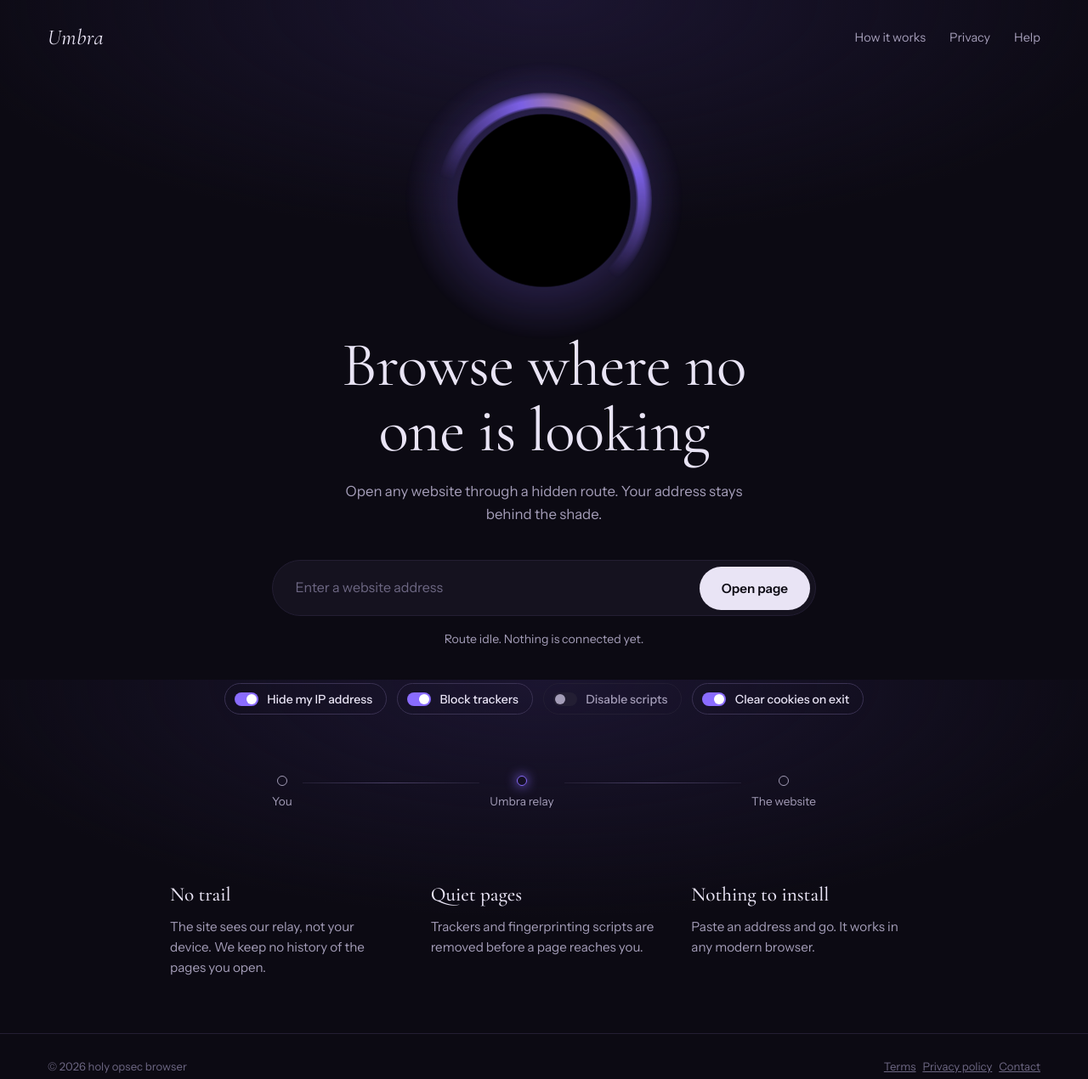
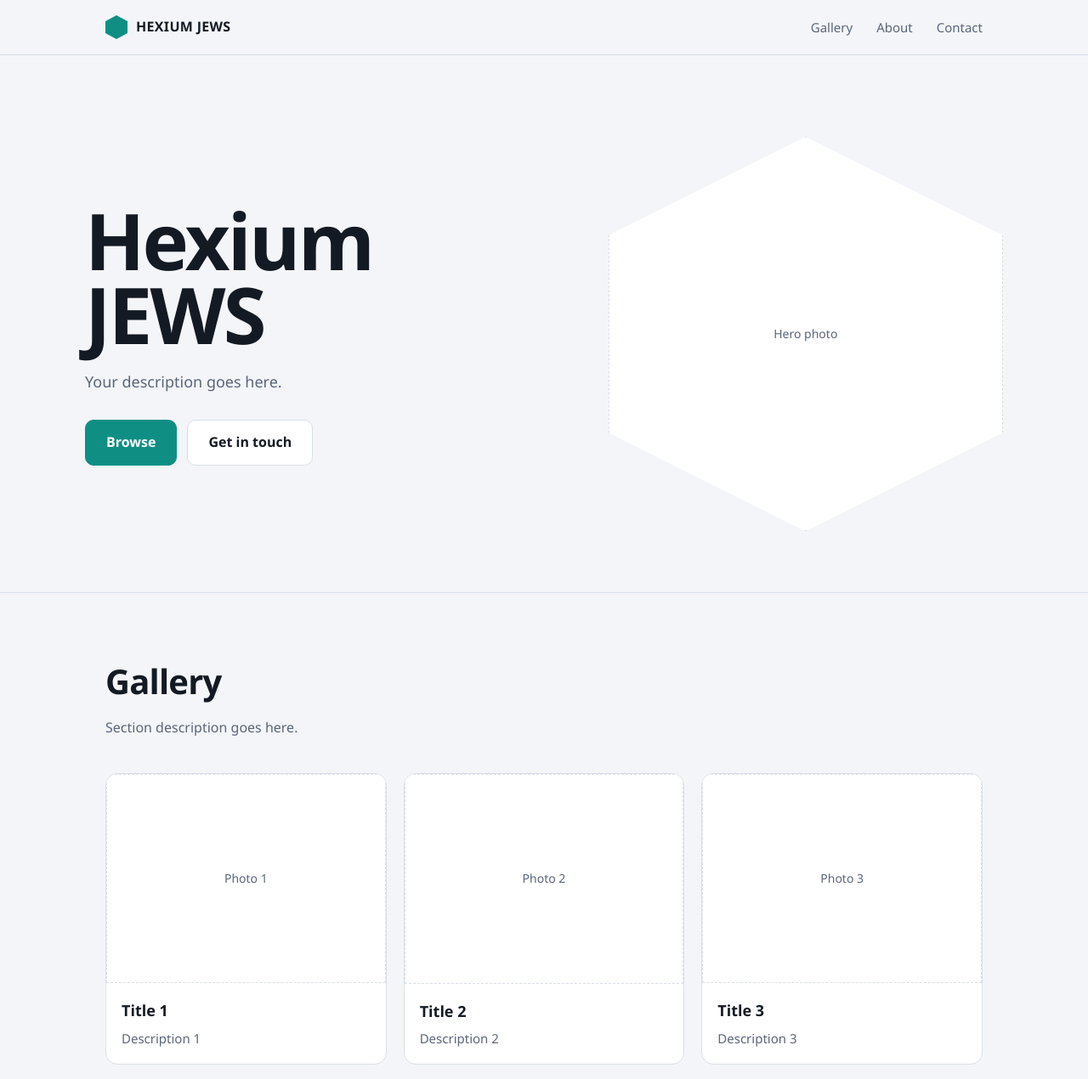
Before and after one commit to icecubephobia-web/my-website, a plain HTML site: page index.html in a window 1280 px wide. Shown: the top 1270 px of the page at 85% size. Drawn offline with nearby package versions, Linux system fonts and the light colour scheme.

Commit message:
Update index.html

```diff
--- a/index.html
+++ b/index.html
@@ -1,310 +1,150 @@
 <!DOCTYPE html>
 <html lang="en">
 <head>
-<meta charset="utf-8">
+<meta charset="UTF-8">
 <meta name="viewport" content="width=device-width, initial-scale=1">
-<title> holy opsec proxy – made by cole </title>
-<link rel="preconnect" href="https://fonts.googleapis.com">
-<link rel="preconnect" href="https://fonts.gstatic.com" crossorigin>
-<link href="https://fonts.googleapis.com/css2?family=Cormorant+Garamond:ital,wght@0,400;0,500;1,400;1,500&family=Instrument+Sans:wght@400;500;600&display=swap" rel="stylesheet">
+<title>Hexium JEWS</title>
 <style>
-  :root {
-    --void: #0c0a13;
-    --shade: #15121f;
-    --veil: #231e33;
-    --mist: #a49db8;
-    --moon: #e9e4f5;
-    --glow: #8a6cff;
-    --ember: #d9a66b;
-    --serif: "Cormorant Garamond", "Iowan Old Style", Georgia, serif;
-    --sans: "Instrument Sans", system-ui, -apple-system, "Segoe UI", sans-serif;
-    color-scheme: dark;
+  :root{
+    --bg:#0e1116; --surface:#171c24; --line:#2a3240; --text:#e8ecf2; --muted:#8e99ab;
+    --accent:#4fd1c5; --accent-ink:#06211e;
+    color-scheme:dark;
   }
-  * { box-sizing: border-box; margin: 0; }
-  html { height: 100%; }
-  body {
-    min-height: 100%;
-    background:
-      radial-gradient(ellipse 80% 50% at 50% 0%, #1b1530 0%, transparent 70%),
-      var(--void);
-    color: var(--moon);
-    font-family: var(--sans);
-    line-height: 1.6;
-    display: flex;
-    flex-direction: column;
-    padding: env(safe-area-inset-top, 0) 0 env(safe-area-inset-bottom, 0);
-    overflow-x: hidden;
+  @media (prefers-color-scheme: light){
+    :root:not([data-theme="dark"]){
+      --bg:#f3f5f8; --surface:#ffffff; --line:#d9dfe8; --text:#141a23; --muted:#5b667a;
+      --accent:#0f8f84; --accent-ink:#ffffff; color-scheme:light;
+    }
   }
-  a { color: inherit; }
-  :focus-visible { outline: 2px solid var(--ember); outline-offset: 3px; border-radius: 6px; }
+  *{box-sizing:border-box;margin:0}
+  html{scroll-behavior:smooth}
+  body{background:var(--bg);color:var(--text);font:16px/1.6 "Segoe UI",system-ui,-apple-system,sans-serif}
+  a{color:inherit;text-decoration:none}
+  :focus-visible{outline:2px solid var(--accent);outline-offset:3px}
+  .wrap{max-width:1080px;margin:0 auto;padding:0 24px}
 
-  header {
-    display: flex; justify-content: space-between; align-items: center;
-    padding: 1.5rem clamp(1.25rem, 5vw, 3.5rem);
-  }
-  .brand { font-family: var(--serif); font-size: 1.6rem; font-style: italic; letter-spacing: .02em; text-decoration: none; }
-  nav { display: flex; gap: 1.75rem; font-size: .9rem; color: var(--mist); }
-  nav a { text-decoration: none; transition: color .2s; }
-  nav a:hover { color: var(--moon); }
+  /* NAV */
+  nav{position:sticky;top:0;z-index:10;background:color-mix(in srgb,var(--bg) 88%,transparent);backdrop-filter:blur(10px);border-bottom:1px solid var(--line)}
+  nav .wrap{display:flex;align-items:center;justify-content:space-between;height:64px}
+  .logo{display:flex;align-items:center;gap:10px;font-weight:800;letter-spacing:.02em}
+  .hex{width:26px;height:28px;background:var(--accent);clip-path:polygon(50% 0,100% 25%,100% 75%,50% 100%,0 75%,0 25%)}
+  nav ul{display:flex;gap:28px;list-style:none;color:var(--muted);font-size:15px}
+  nav ul a:hover{color:var(--text)}
+  @media(max-width:640px){nav ul{display:none}}
 
-  main { flex: 1; display: flex; flex-direction: column; align-items: center; padding: 2rem 1.25rem 4rem; text-align: center; }
+  /* HERO */
+  .hero{padding:96px 0 72px;display:grid;grid-template-columns:1.1fr .9fr;gap:48px;align-items:center}
+  .hero h1{font-size:clamp(44px,8vw,92px);line-height:.95;font-weight:900;letter-spacing:-.03em}
+  .hero p{margin:22px 0 30px;color:var(--muted);max-width:46ch;font-size:18px}
+  .btns{display:flex;gap:12px;flex-wrap:wrap}
+  .btn{padding:13px 24px;border-radius:10px;font-weight:700;border:1px solid var(--line);background:var(--surface);cursor:pointer;font:inherit;font-weight:700;color:var(--text)}
+  .btn.primary{background:var(--accent);color:var(--accent-ink);border-color:var(--accent)}
+  .btn:hover{filter:brightness(1.1)}
+  .hero-img{aspect-ratio:1;clip-path:polygon(50% 0,100% 25%,100% 75%,50% 100%,0 75%,0 25%)}
+  @media(max-width:800px){.hero{grid-template-columns:1fr;padding-top:56px}.hero-img{max-width:360px}}
 
-  /* The one memorable thing: the eclipse */
-  .eclipse {
-    position: relative;
-    width: clamp(150px, 26vw, 230px);
-    aspect-ratio: 1;
-    border-radius: 50%;
-    background: radial-gradient(circle at 50% 50%, #000 0 62%, transparent 63%);
-    margin-bottom: 2.5rem;
-  }
-  .eclipse::before {
-    content: ""; position: absolute; inset: -4%;
-    border-radius: 50%;
-    background: conic-gradient(from 210deg, transparent 0 20%, var(--glow) 38%, var(--ember) 50%, var(--glow) 62%, transparent 80%);
-    -webkit-mask: radial-gradient(circle, transparent 0 60%, #000 62% 66%, transparent 74%);
-            mask: radial-gradient(circle, transparent 0 60%, #000 62% 66%, transparent 74%);
-    filter: blur(1.5px);
-    animation: breathe 7s ease-in-out infinite;
-  }
-  .eclipse::after {
-    content: ""; position: absolute; inset: -30%;
-    border-radius: 50%;
-    background: radial-gradient(circle, rgba(138,108,255,.28) 0 30%, transparent 62%);
-    z-index: -1;
-    animation: breathe 7s ease-in-out infinite;
-  }
-  @keyframes breathe { 0%,100% { opacity: .65; transform: scale(1); } 50% { opacity: 1; transform: scale(1.04); } }
+  /* PLACEHOLDER IMAGE (replace the .ph div with <img src="your-photo.jpg" alt="..."> ) */
+  .ph{background:var(--surface);display:grid;place-items:center;color:var(--muted);font-size:14px;border:1px dashed var(--line);width:100%;height:100%}
+  img{display:block;width:100%;height:100%;object-fit:cover}
 
-  h1 {
-    font-family: var(--serif);
-    font-weight: 400;
-    font-size: clamp(2.4rem, 6.5vw, 4.6rem);
-    line-height: 1.05;
-    letter-spacing: -.01em;
-    max-width: 15ch;
-  }
-  .lede { color: var(--mist); max-width: 44ch; margin-top: 1.25rem; font-size: 1.05rem; }
+  /* SECTIONS */
+  section{padding:72px 0;border-top:1px solid var(--line)}
+  h2{font-size:clamp(28px,4vw,40px);letter-spacing:-.02em;margin-bottom:10px}
+  .lead{color:var(--muted);max-width:58ch;margin-bottom:40px}
 
-  form {
-    width: min(100%, 640px);
-    margin-top: 2.5rem;
-    display: flex;
-    background: var(--shade);
-    border: 1px solid var(--veil);
-    border-radius: 999px;
-    padding: .4rem;
-    transition: border-color .25s, box-shadow .25s;
-  }
-  form:focus-within { border-color: var(--glow); box-shadow: 0 0 0 4px rgba(138,108,255,.16), 0 10px 60px rgba(138,108,255,.18); }
-  input[type="text"] {
-    flex: 1; min-width: 0;
-    background: transparent; border: 0; outline: 0;
-    color: var(--moon); font: inherit; font-size: 1rem;
-    padding: .8rem 1.25rem;
-  }
-  input::placeholder { color: #6d6783; }
-  button.go {
-    border: 0; cursor: pointer;
-    background: var(--moon); color: var(--void);
-    font: 600 .95rem var(--sans);
-    padding: .8rem 1.6rem; border-radius: 999px;
-    transition: background .2s, transform .1s;
-  }
-  button.go:hover { background: #fff; }
-  button.go:active { transform: scale(.97); }
+  .grid{display:grid;grid-template-columns:repeat(auto-fill,minmax(250px,1fr));gap:20px}
+  .card{background:var(--surface);border:1px solid var(--line);border-radius:14px;overflow:hidden;transition:transform .2s,border-color .2s}
+  .card:hover{transform:translateY(-3px);border-color:var(--accent)}
+  .card .thumb{aspect-ratio:4/3}
+  .card .body{padding:18px}
+  .card h3{font-size:18px;margin-bottom:6px}
+  .card p{color:var(--muted);font-size:15px}
 
-  .status { margin-top: 1rem; font-size: .88rem; color: var(--mist); min-height: 1.4em; }
-  .status.live { color: var(--ember); }
+  .about{display:grid;grid-template-columns:1fr 1fr;gap:48px;align-items:center}
+  .about .pic{aspect-ratio:4/3;border-radius:14px;overflow:hidden}
+  @media(max-width:800px){.about{grid-template-columns:1fr}}
 
-  .options {
-    margin-top: 2.5rem;
-    display: flex; flex-wrap: wrap; justify-content: center; gap: .75rem;
-  }
-  .opt {
-    display: flex; align-items: center; gap: .65rem;
-    background: transparent; color: var(--mist);
-    border: 1px solid var(--veil); border-radius: 999px;
-    padding: .55rem 1rem .55rem .7rem;
-    font: 500 .88rem var(--sans); cursor: pointer;
-    transition: border-color .2s, color .2s;
-  }
-  .opt:hover { border-color: #3a3252; color: var(--moon); }
-  .opt .sw { width: 28px; height: 16px; border-radius: 99px; background: var(--veil); position: relative; transition: background .2s; }
-  .opt .sw::after { content: ""; position: absolute; top: 2px; left: 2px; width: 12px; height: 12px; border-radius: 50%; background: var(--mist); transition: transform .2s, background .2s; }
-  .opt[aria-pressed="true"] { color: var(--moon); border-color: #3a3252; }
-  .opt[aria-pressed="true"] .sw { background: var(--glow); }
-  .opt[aria-pressed="true"] .sw::after { transform: translateX(12px); background: #fff; }
+  /* CONTACT */
+  .contact{display:grid;gap:14px;max-width:480px}
+  input,textarea{width:100%;padding:13px 14px;border-radius:10px;border:1px solid var(--line);background:var(--surface);color:var(--text);font:inherit}
+  textarea{min-height:120px;resize:vertical}
 
-  /* Route: a genuine sequence of hops */
-  .route {
-    margin-top: 4.5rem; width: min(100%, 640px);
-    display: grid; grid-template-columns: auto 1fr auto 1fr auto; align-items: center; gap: .75rem;
-    font-size: .85rem; color: var(--mist);
-  }
-  .node { display: flex; flex-direction: column; align-items: center; gap: .5rem; }
-  .node i { width: 12px; height: 12px; border-radius: 50%; border: 1.5px solid var(--mist); display: block; }
-  .node.mid i { border-color: var(--glow); box-shadow: 0 0 14px var(--glow); }
-  .line { height: 1px; background: linear-gradient(90deg, var(--veil), #4a4066, var(--veil)); margin-bottom: 1.6rem; }
-
-  .facts {
-    margin-top: 5rem; width: min(100%, 880px);
-    display: grid; grid-template-columns: repeat(auto-fit, minmax(230px, 1fr)); gap: 2.5rem;
-    text-align: left;
-  }
-  .facts h2 { font-family: var(--serif); font-weight: 500; font-size: 1.45rem; margin-bottom: .4rem; }
-  .facts p { color: var(--mist); font-size: .95rem; }
-
-  footer {
-    padding: 1.75rem clamp(1.25rem, 5vw, 3.5rem);
-    border-top: 1px solid var(--veil);
-    display: flex; flex-wrap: wrap; gap: 1rem; justify-content: space-between;
-    font-size: .82rem; color: #6d6783;
-  }
-
-  @media (max-width: 560px) {
-    nav { gap: 1rem; }
-    form { flex-direction: column; border-radius: 22px; }
-    button.go { width: 100%; }
-    input[type="text"] { text-align: center; }
-  }
-  @media (prefers-reduced-motion: reduce) {
-    .eclipse::before, .eclipse::after { animation: none; }
-    * { transition: none !important; }
-  }
+  footer{border-top:1px solid var(--line);padding:32px 0;color:var(--muted);font-size:14px}
+  footer .wrap{display:flex;justify-content:space-between;flex-wrap:wrap;gap:12px}
+  @media(prefers-reduced-motion:reduce){*{transition:none!important;scroll-behavior:auto!important}}
 </style>
 </head>
 <body>
 
-<header>
-  <a class="brand" href="#">Umbra</a>
-  <nav>
-    <a href="#how">How it works</a>
-    <a href="#privacy">Privacy</a>
-    <a href="#help">Help</a>
-  </nav>
-</header>
+<nav>
+  <div class="wrap">
+    <a href="#top" class="logo"><span class="hex"></span>HEXIUM JEWS</a>
+    <ul>
+      <li><a href="#gallery">Gallery</a></li>
+      <li><a href="#about">About</a></li>
+      <li><a href="#contact">Contact</a></li>
+    </ul>
+  </div>
+</nav>
 
-<main>
-  <div class="eclipse" aria-hidden="true"></div>
-
-  <h1>Browse where no one is looking</h1>
-  <p class="lede">Open any website through a hidden route. Your address stays behind the shade.</p>
-
-  <form id="proxy-form" autocomplete="off">
-    <label for="url" style="position:absolute;left:-9999px">Website address</label>
-    <input type="text" id="url" name="url" placeholder="Enter a website address" spellcheck="false" inputmode="url">
-    <button class="go" type="submit">Open page</button>
-  </form>
-  <p class="status" id="status" role="status">Route idle. Nothing is connected yet.</p>
-<div id="browser-view" style="
-  display:none;
-  width:min(100%, 1000px);
-  height:650px;
-  margin-top:30px;
-  border:1px solid #3a3252;
-  border-radius:16px;
-  overflow:hidden;
-">
-  <iframe
-    id="proxy-frame"
-    title="Umbra webpage viewer"
-    sandbox=""
-    style="width:100%;height:100%;border:0;background:white;"
-  ></iframe>
-</div>
-  <div class="options" role="group" aria-label="Privacy options">
-    <button type="button" class="opt" aria-pressed="true" data-opt="mask"><span class="sw"></span>Hide my IP address</button>
-    <button type="button" class="opt" aria-pressed="true" data-opt="trackers"><span class="sw"></span>Block trackers</button>
-    <button type="button" class="opt" aria-pressed="false" data-opt="scripts"><span class="sw"></span>Disable scripts</button>
-    <button type="button" class="opt" aria-pressed="true" data-opt="wipe"><span class="sw"></span>Clear cookies on exit</button>
+<main id="top">
+  <div class="wrap hero">
+    <div>
+      <h1>Hexium JEWS</h1>
+      <p><!-- HERO DESCRIPTION: write your tagline here --> Your description goes here.</p>
+      <div class="btns">
+        <a class="btn primary" href="#gallery">Browse</a>
+        <a class="btn" href="#contact">Get in touch</a>
+      </div>
+    </div>
+    <div class="hero-img"><div class="ph"><!-- <img src="hero.jpg" alt=""> -->Hero photo</div></div>
   </div>
 
-  <section class="route" id="how" aria-label="How your request travels">
-    <div class="node"><i></i>You</div>
-    <div class="line"></div>
-    <div class="node mid"><i></i>Umbra relay</div>
-    <div class="line"></div>
-    <div class="node"><i></i>The website</div>
+  <section id="gallery">
+    <div class="wrap">
+      <h2>Gallery</h2>
+      <p class="lead"><!-- SECTION DESCRIPTION --> Section description goes here.</p>
+      <div class="grid">
+        <article class="card"><div class="thumb"><div class="ph">Photo 1</div></div><div class="body"><h3>Title 1</h3><p>Description 1</p></div></article>
+        <article class="card"><div class="thumb"><div class="ph">Photo 2</div></div><div class="body"><h3>Title 2</h3><p>Description 2</p></div></article>
+        <article class="card"><div class="thumb"><div class="ph">Photo 3</div></div><div class="body"><h3>Title 3</h3><p>Description 3</p></div></article>
+        <article class="card"><div class="thumb"><div class="ph">Photo 4</div></div><div class="body"><h3>Title 4</h3><p>Description 4</p></div></article>
+        <article class="card"><div class="thumb"><div class="ph">Photo 5</div></div><div class="body"><h3>Title 5</h3><p>Description 5</p></div></article>
+        <article class="card"><div class="thumb"><div class="ph">Photo 6</div></div><div class="body"><h3>Title 6</h3><p>Description 6</p></div></article>
+      </div>
+    </div>
   </section>
 
-  <section class="facts" id="privacy">
-    <div>
-      <h2>No trail</h2>
-      <p>The site sees our relay, not your device. We keep no history of the pages you open.</p>
+  <section id="about">
+    <div class="wrap about">
+      <div>
+        <h2>About</h2>
+        <p class="lead" style="margin-bottom:0"><!-- ABOUT TEXT --> About text goes here.</p>
+      </div>
+      <div class="pic"><div class="ph">About photo</div></div>
     </div>
-    <div>
-      <h2>Quiet pages</h2>
-      <p>Trackers and fingerprinting scripts are removed before a page reaches you.</p>
-    </div>
-    <div>
-      <h2>Nothing to install</h2>
-      <p>Paste an address and go. It works in any modern browser.</p>
+  </section>
+
+  <section id="contact">
+    <div class="wrap">
+      <h2>Contact</h2>
+      <p class="lead">Contact description goes here.</p>
+      <div class="contact">
+        <input type="text" placeholder="Name" aria-label="Name">
+        <input type="email" placeholder="Email" aria-label="Email">
+        <textarea placeholder="Message" aria-label="Message"></textarea>
+        <button class="btn primary" type="button">Send</button>
+      </div>
     </div>
   </section>
 </main>
 
-<footer id="help">
-  <span>© 2026 holy opsec browser</span>
-  <span><a href="#">Terms</a> &nbsp; <a href="#">Privacy policy</a> &nbsp; <a href="#">Contact</a></span>
+<footer>
+  <div class="wrap">
+    <span>© Hexium JEWS</span>
+    <span>Footer text</span>
+  </div>
 </footer>
 
-<script>
-  // Front-end only. Hook the real proxy in at the TODO below.
-  const form = document.getElementById('proxy-form');
-  const input = document.getElementById('url');
-  const status = document.getElementById('status');
-
-  const options = { mask: true, trackers: true, scripts: false, wipe: true };
-
-  document.querySelectorAll('.opt').forEach(btn => {
-    btn.addEventListener('click', () => {
-      const on = btn.getAttribute('aria-pressed') !== 'true';
-      btn.setAttribute('aria-pressed', String(on));
-      options[btn.dataset.opt] = on;
-    });
-  });
-
-form.addEventListener('submit', async e => {
-  e.preventDefault();
-
-  let value = input.value.trim();
-  if (!value) return;
-
-  if (!/^https?:\/\//i.test(value)) {
-    value = 'https://' + value;
-  }
-
-  status.className = 'status live';
-  status.textContent = 'Connecting to Umbra relay...';
-
-  try {
-    const response = await fetch(
-      'https://round-heart-005b.crpytkid.workers.dev/?url=' +
-      encodeURIComponent(value)
-    );
-
-    const result = await response.text();
-
-const frame = document.getElementById('proxy-frame');
-const viewer = document.getElementById('browser-view');
-
-const base = `<base href="${new URL(value).origin}/">`;
-
-const page = result.replace(/<base\b[^>]*>/i, '');
-
-frame.srcdoc = page.replace(
-  /<head([^>]*)>/i,
-  `<head$1>${base}`
-);
-
-viewer.style.display = 'block';
-
-status.textContent = 'Page loaded through Umbra!';
-  } catch (error) {
-    status.textContent = 'Connection failed: ' + error.message;
-  }
-});
-</script>
 </body>
 </html>
```
